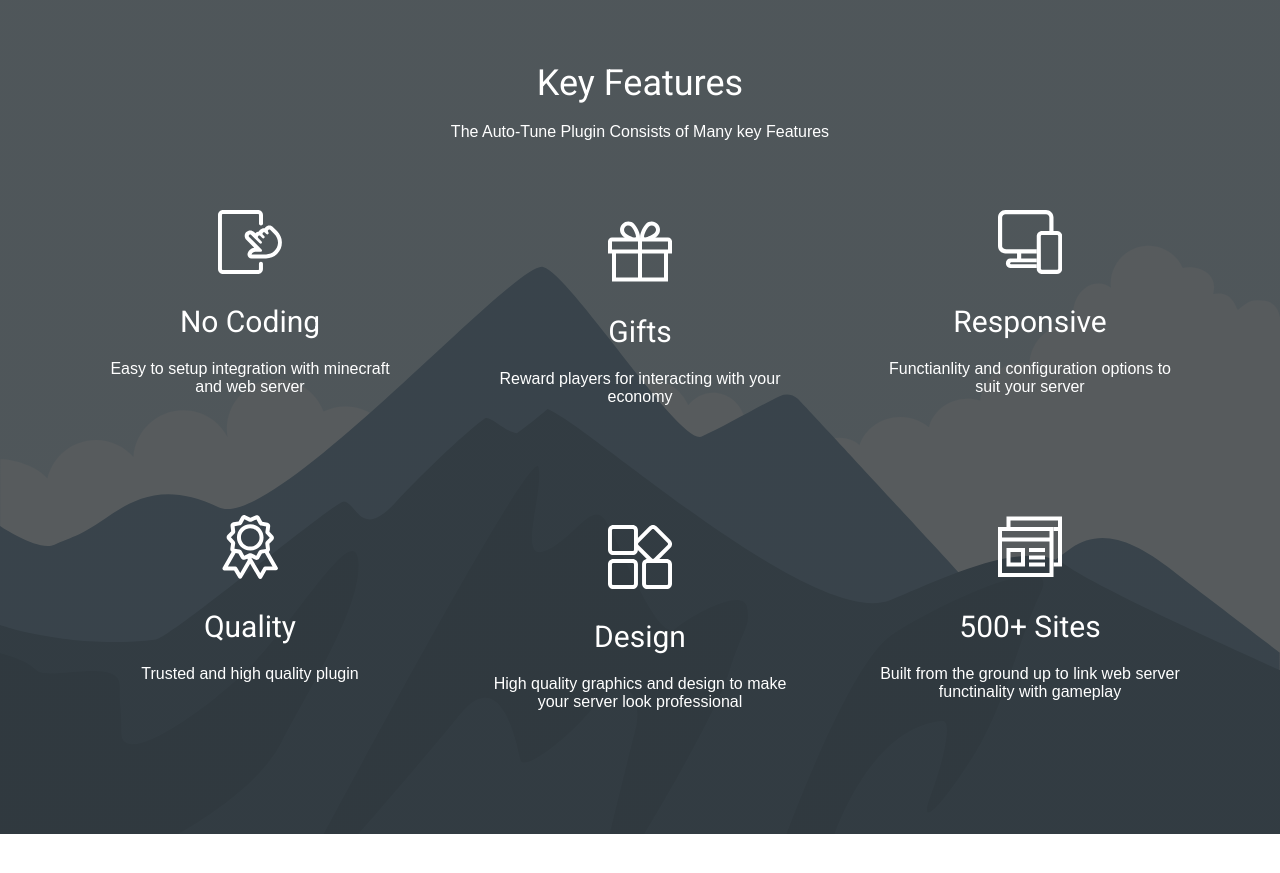
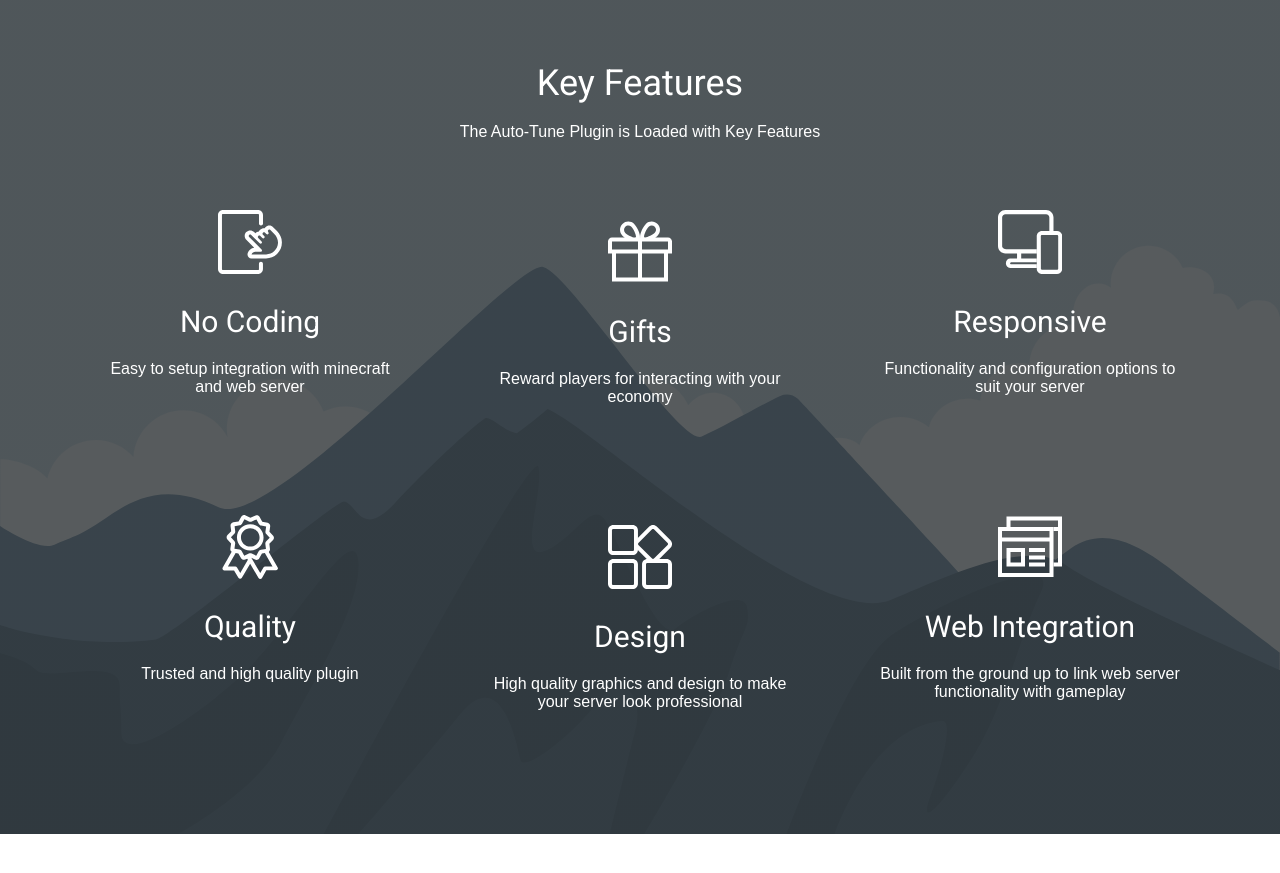
Before and after one commit to ScottBorland/AutoTuneWebsite, a plain HTML site: page index.html in a window 1280 px wide. Shown: the part 800-1673 px from the top of the page. Drawn offline with nearby package versions, Linux system fonts and the light colour scheme.

Commit message:
fixed typos on main site page

```diff
--- a/index.html
+++ b/index.html
@@ -63,7 +63,7 @@
    <section class="u-align-center u-clearfix u-image u-shading u-section-2" id="sec-1ae3">
     <div class="u-clearfix u-sheet u-valign-middle u-sheet-1">
       <h2 class="u-text u-text-1">Key Features</h2>
-      <p class="u-text u-text-2">The Auto-Tune Plugin Consists of Many key Features</p>
+      <p class="u-text u-text-2">The Auto-Tune Plugin is Loaded with Key Features</p>
       <div class="u-clearfix u-expanded-width u-gutter-30 u-layout-wrap u-layout-wrap-1">
         <div class="u-gutter-0 u-layout">
           <div class="u-layout-row">
@@ -125,7 +125,7 @@
                       <svg enable-background="new 0 0 128 128" viewBox="0 0 128 128" id="svg-5526" class="u-svg-content"><path d="m26.4 108.7c-1.2 0-2.2-1-2.2-2.2s1-2.2 4.7-2.2h48.7v-7.4h-31.2v-9.9h31.2v-8.4h-58.7c-7.7 0-10.6-3-10.6-6.6v-57.1c0-3.7 3-6.6 6.6-6.6h81.2c3.7 0 6.6 3 6.6 6.6v27h8.3v-27c0-8.2-6.7-14.9-14.9-14.9h-81.2c-8.2 0-14.9 6.7-14.9 14.9v57.1c0 8.2 6.7 14.9 14.9 14.9h23.2v10.1h-13.8c-4.3 0-8.5 3.7-8.5 9.5v0.2c0 4.6 3.7 9.3 8.3 9.3h53.5v-7.3h-51.2z"></path><path d="m118 41.9h-30c-5.8 0-10.5 4.7-10.5 10.6 0 0 0.1 66.3 0.1 66.4 0 4.3 5.1 9 10.4 9h30c5.6 0 10.2-4.4 10.5-10.1v-65.3c0-5.9-4.7-10.6-10.5-10.6zm2.4 75.5c-0.1 1.3-1.1 2.3-2.4 2.3h-30c-1 0-1.9-0.7-2.2-1.6l-0.2-65.6c0-1.3 1.1-2.4 2.4-2.4h30c1.3 0 2.4 1.1 2.4 2.4v64.9z"></path></svg>
                     </span>
                     <h3 class="u-text u-text-11">Responsive</h3>
-                    <p class="u-text u-text-12">Functianlity and configuration options to suit your server</p>
+                    <p class="u-text u-text-12">Functionality and configuration options to suit your server</p>
                   </div>
                 </div>
                 <div class="u-align-center u-container-style u-layout-cell u-right-cell u-size-30 u-layout-cell-6">
@@ -134,8 +134,8 @@
                       <svg class="u-svg-link" preserveAspectRatio="xMidYMin slice" viewBox="0 0 128 128" style=""><use xmlns:xlink="http://www.w3.org/1999/xlink" xlink:href="#svg-8849"></use></svg>
                       <svg enable-background="new 0 0 128 128" viewBox="0 0 128 128" id="svg-8849" class="u-svg-content"><polygon points="128 3 17 3 17 24 25 24 25 11 120 11 120 24 111 24 111 32 120 32 120 95 111 95 111 103 128 103"></polygon><path d="m25 24h-25v100h111v-100h-86zm78 92h-95v-63h95v63zm0-71h-95v-13h95v13z"></path><path d="m46 74v21h-21v-21h21m8-8h-37v37h37v-37z"></path><rect x="62" y="66" width="32" height="8"></rect><rect x="62" y="81" width="32" height="8"></rect><rect x="62" y="95" width="32" height="8"></rect></svg>
                     </span>
-                    <h3 class="u-text u-text-13">500+ Sites</h3>
-                    <p class="u-text u-text-14">Built from the ground up to link web server functinality with gameplay</p>
+                    <h3 class="u-text u-text-13">Web Integration</h3>
+                    <p class="u-text u-text-14">Built from the ground up to link web server functionality with gameplay</p>
                   </div>
                 </div>
               </div>
```
